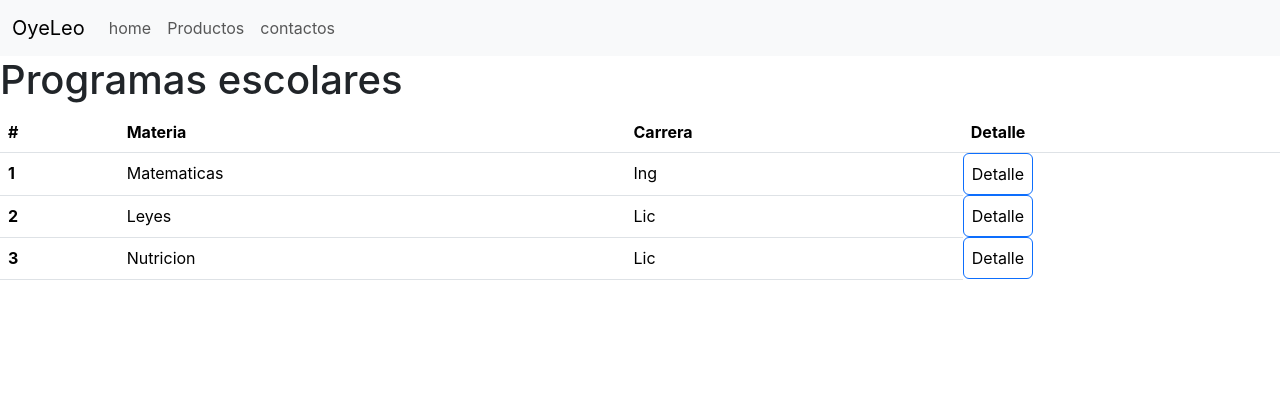
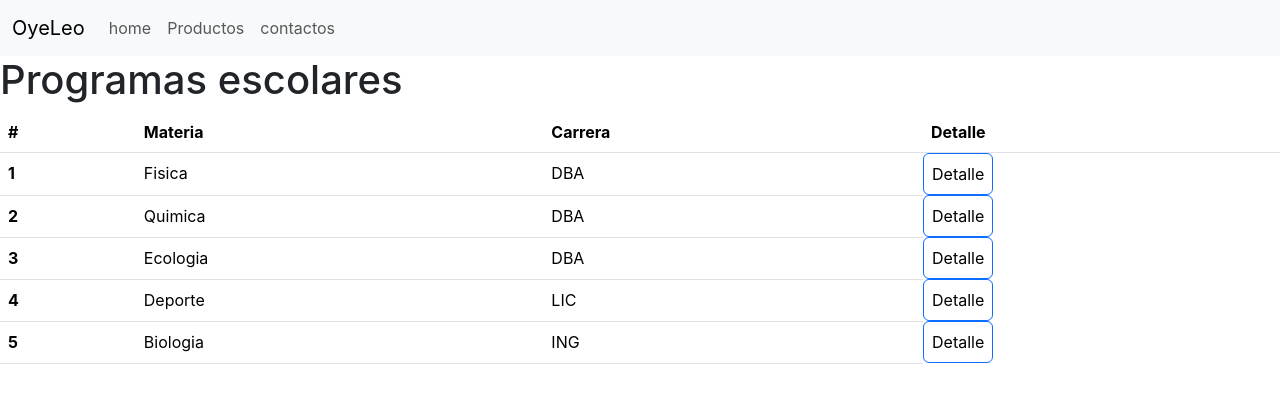
Before and after one commit to leonelBusta/Angular-PrimerosPasos, an Angular app: page /productos in a window 1280 px wide. Shown: the top 402 px of the page. Built offline with nearby package versions, Linux system fonts and the light colour scheme.

Commit message:
estructuras de control

```diff
--- a/src/app/app.routes.ts
+++ b/src/app/app.routes.ts
@@ -6,9 +6,9 @@ import { ProductDetailComponent } from './product-detail/product-detail.componen
 import { NgModule } from '@angular/core';
 
 export const routes: Routes = [
-    { path: 'home', component: HomeComponent },
+    { path: '', component: HomeComponent },
     { path: 'productos', component: ProductosComponent },
-    { path: 'productos/:productosId', component: ProductDetailComponent},
+    { path: 'productos/:productId', component: ProductDetailComponent},
     { path: 'contactos', component: ContactosComponent},
     { path: '**', redirectTo: '', pathMatch: 'full' }
 ];
--- a/src/app/product-detail/product-detail.component.html
+++ b/src/app/product-detail/product-detail.component.html
@@ -1,3 +1,12 @@
-<h1>La materia seleccionada es: {{producto}}</h1>
+<br>
+<p>product-detail</p>
+<ng-container *ngIf="!loading">
+    <h1>La materia seleccionada es: {{product?.name}}</h1>
+    <h2 [ngStyle]="{'color': color}">Del grado {{product?.Carrera}}</h2>
+    <h3 *ngIf="product?.descripcion">Descripcion: {{product?.descripcion}}</h3>
 
-<p>product-detail works!</p>
+</ng-container>
+
+<ng-container *ngIf="loading">
+<i> Cargando informacion... </i>
+</ng-container>
--- a/src/app/product-detail/product-detail.component.ts
+++ b/src/app/product-detail/product-detail.component.ts
@@ -1,23 +1,30 @@
 import { Component, OnInit } from '@angular/core';
 import { ActivatedRoute } from '@angular/router';
+import { Product, productsList } from '../productos/productos.mock';
+import { CommonModule } from '@angular/common';
 
 @Component({
   selector: 'app-product-detail',
   standalone: true,
-  imports: [],
+  imports: [CommonModule],
   templateUrl: './product-detail.component.html',
   styleUrl: './product-detail.component.css'
 })
 export class ProductDetailComponent implements OnInit {
 
-  producto: string = '';
+  product?: Product;
+  productsList: Product[] = productsList;
+  loading: boolean = false;
+  color: string= "";
 
   constructor(private _route: ActivatedRoute) { }
   ngOnInit(): void {
+    setTimeout(() => {
     this._route.params.subscribe(params => {
-      this.producto=params['productosId'];
-
+      this.product = this.productsList.find(product => product.id == params['productId']);
+      this.color = this.product?.Carrera as string == "DBA"? 'green' : '' ;
+      console.log(this.product);
     });
-
+    },1500);
   }
 }
--- a/src/app/productos/productos.component.html
+++ b/src/app/productos/productos.component.html
@@ -10,23 +10,12 @@
       </tr>
     </thead>
     <tbody>
-      <tr>
-        <th scope="row">1</th>
-        <td>Matematicas</td>
-        <td>Ing</td>
-        <button type="button" class="btn btn-outline-primary" [routerLink]="['/productos', 'Matematicas']" routerLinkActive="active">Detalle</button>
-      </tr>
-      <tr>
-        <th scope="row">2</th>
-        <td>Leyes</td>
-        <td>Lic</td>
-        <button type="button" class="btn btn-outline-primary" [routerLink]="['/productos', 'Leyes']" routerLinkActive="active">Detalle</button>
-      </tr>
-      <tr>
-        <th scope="row">3</th>
-        <td>Nutricion</td>
-        <td>Lic</td>
-        <button type="button" class="btn btn-outline-primary" [routerLink]="['/productos', 'Nutricion']" routerLinkActive="active">Detalle</button>
+      <tr *ngFor="let product of productsList">
+        <th scope="row">{{product.id}}</th>
+        <td>{{product.name}}</td>
+        <td>{{product.Carrera}}</td>
+        <button type="button" class="btn btn-outline-primary"
+        [routerLink]="['/productos', product.id]" routerLinkActive="active">Detalle</button>
       </tr>
     </tbody>
   </table>
--- a/src/app/productos/productos.component.ts
+++ b/src/app/productos/productos.component.ts
@@ -1,13 +1,15 @@
 import { Component, OnInit } from '@angular/core';
 import { ActivatedRoute, RouterLink } from '@angular/router';
+import { productsList } from '../productos/productos.mock';
+import { CommonModule } from '@angular/common';
 
 @Component({
   selector: 'app-productos',
   standalone: true,
-  imports: [RouterLink, RouterLink],
+  imports: [RouterLink, RouterLink, CommonModule],
   templateUrl: './productos.component.html',
   styleUrl: './productos.component.css'
 })
 export class ProductosComponent {
-
+  productsList = productsList;
 }
--- /dev/null
+++ b/src/app/productos/productos.mock.ts
@@ -0,0 +1,16 @@
+export const productsList:Product []= [
+
+    {id: 1, name: 'Fisica',  Carrera: 'DBA', descripcion: 'Ciencias de Fisica'},
+    {id: 2, name: 'Quimica', Carrera: 'DBA', descripcion: 'Ciencias de Quimica'},
+    {id: 3, name: 'Ecologia', Carrera: 'DBA', descripcion: 'Ciencias de Ecologia'},
+    {id: 4, name: 'Deporte', Carrera: 'LIC', descripcion: 'Ciencias de Deporte'},
+    {id: 5, name: 'Biologia', Carrera: 'ING', descripcion: 'Ciencias de Biologia'},
+]
+
+export interface Product{
+    id: number | string;
+    name: string;
+    Carrera: string;
+    descripcion: string;
+
+}
```
Also changed, not shown: 1 other file (tests, documents, lock files or other folders).
